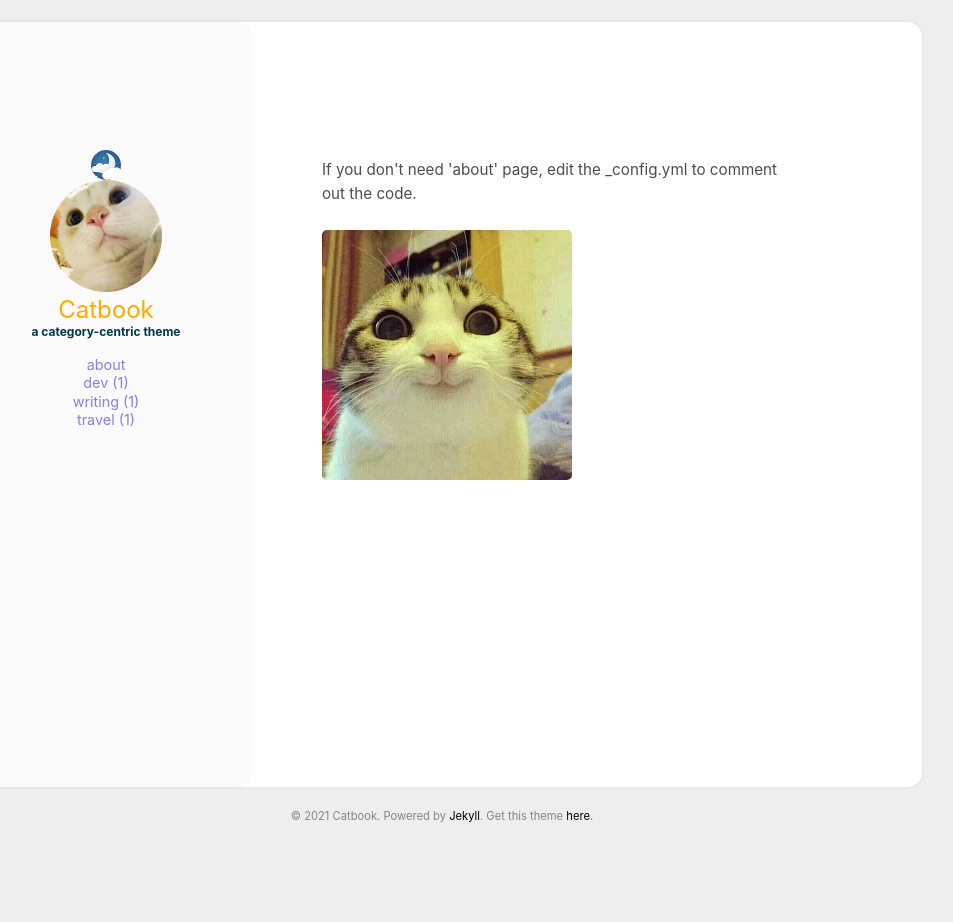
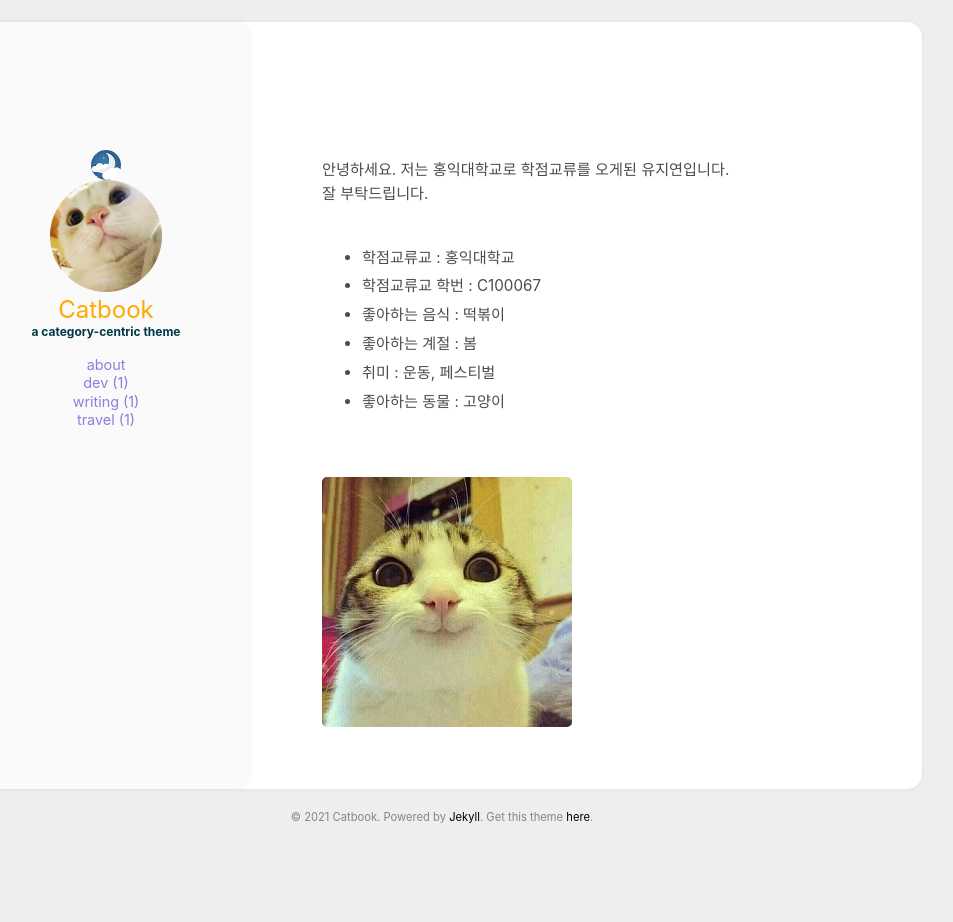
Before and after one commit to hellouz818/mypageDemo, a Jekyll site: the page built from aboutme.html, in a window 1280 px wide. Shown: the whole page, without its empty margins (198-1151 px from the left). Built offline with Jekyll 4.4.1, drawn with Linux system fonts in a browser that asks for light colours.

Commit message:
Update aboutme.html

```diff
--- a/aboutme.html
+++ b/aboutme.html
@@ -5,7 +5,17 @@ layout: page
 <section class="aboutme">
     <div class="post_content">
         <p>
-            If you don't need 'about' page, edit the _config.yml to comment out the code.
+            안녕하세요. 저는 홍익대학교로 학점교류를 오게된 유지연입니다.<br>
+            잘 부탁드립니다.<br><br>
+            <ul class="mylist">
+                <li>학점교류교 : 홍익대학교</li>
+                <li>학점교류교 학번 : C100067</li>
+                <li>좋아하는 음식 : 떡볶이</li>
+                <li>좋아하는 계절 : 봄</li>
+                <li>취미 : 운동, 페스티벌</li>
+                <li>좋아하는 동물 : 고양이</li>
+            </ul>
+
             <br><br>
             <img src="https://starry99.github.io/catbook/assets/img/cat1.jpg">
         </p>
```
